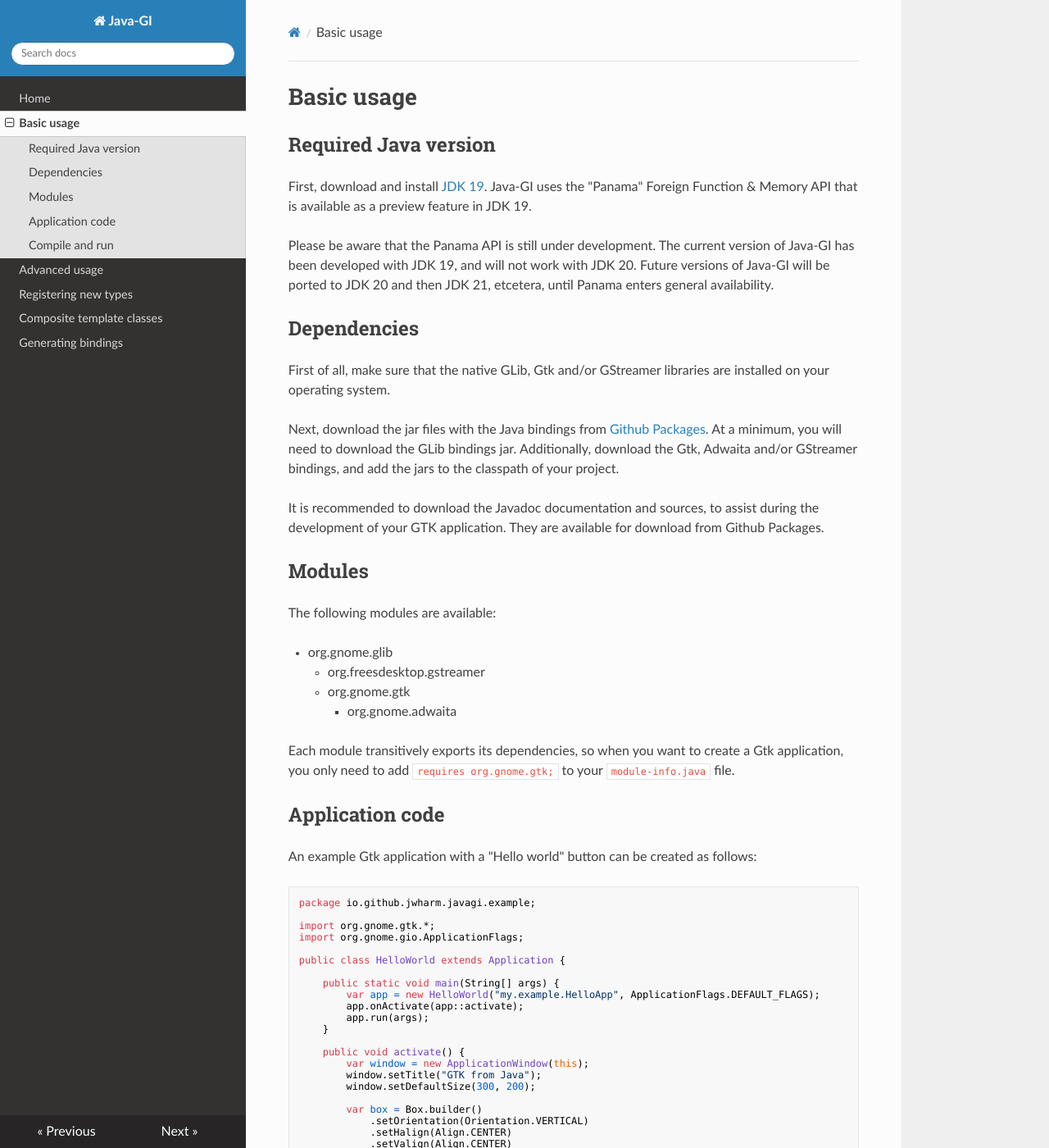
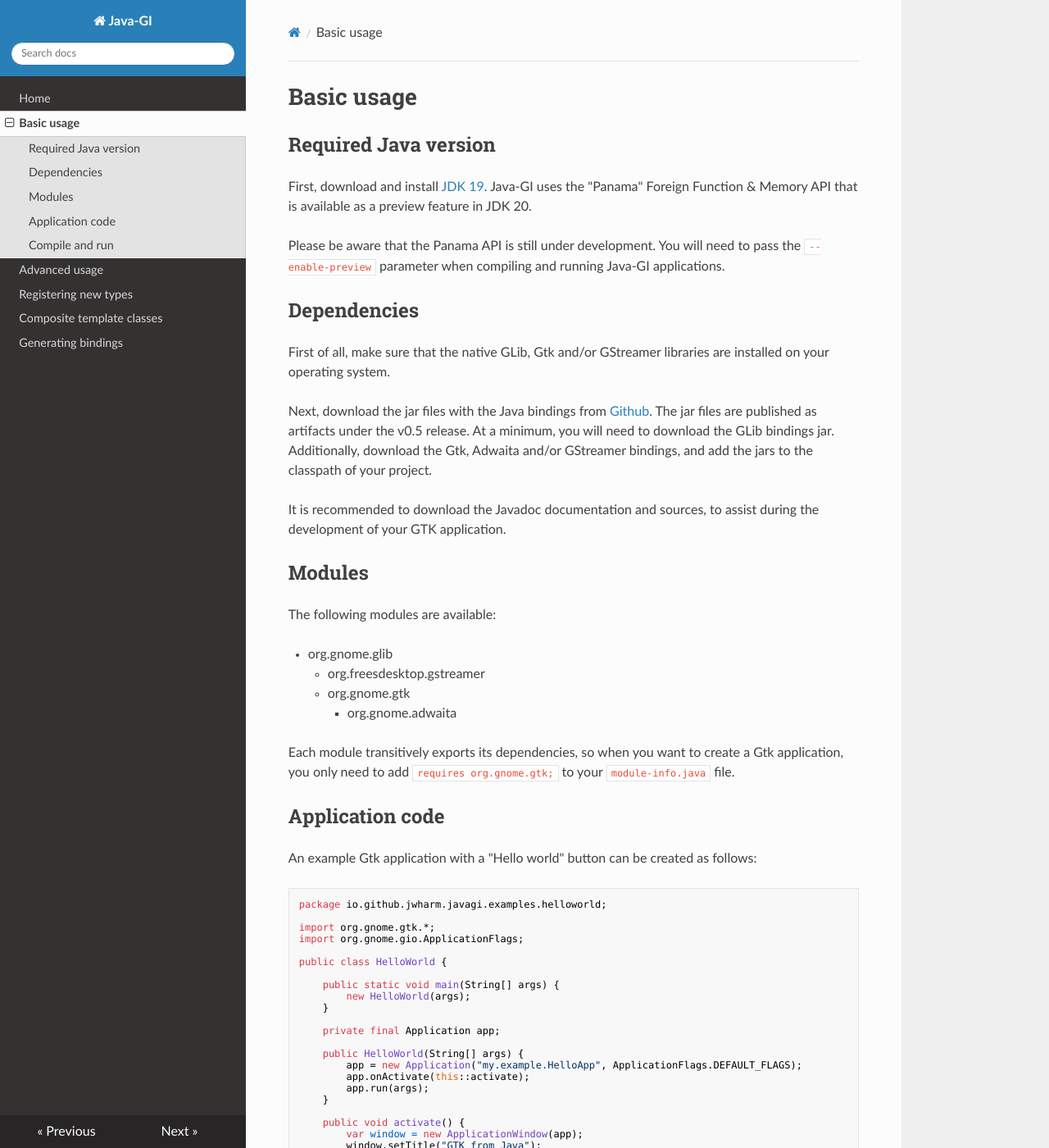
Before and after one commit to jwharm/java-gi, an MkDocs documentation site: the page built from website/docs/usage.md, in a window 1280 px wide and 1400 px high. Shown: the whole window at 82% size. Built offline with MkDocs 1.6.1, drawn with Linux system fonts in a browser that asks for light colours; nearby versions of some CDN libraries; some of the changed text lies outside the part shown.

Commit message:
Update website pages

````diff
--- a/website/docs/usage.md
+++ b/website/docs/usage.md
@@ -2,17 +2,17 @@
 
 ## Required Java version
 
-First, download and install [JDK 19](https://jdk.java.net/19/). Java-GI uses the "Panama" Foreign Function & Memory API that is available as a preview feature in JDK 19.
+First, download and install [JDK 19](https://jdk.java.net/20/). Java-GI uses the "Panama" Foreign Function & Memory API that is available as a preview feature in JDK 20.
 
-Please be aware that the Panama API is still under development. The current version of Java-GI has been developed with JDK 19, and will not work with JDK 20. Future versions of Java-GI will be ported to JDK 20 and then JDK 21, etcetera, until Panama enters general availability.
+Please be aware that the Panama API is still under development. You will need to pass the `--enable-preview` parameter when compiling and running Java-GI applications.
 
 ## Dependencies
 
 First of all, make sure that the native GLib, Gtk and/or GStreamer libraries are installed on your operating system.
 
-Next, download the jar files with the Java bindings from [Github Packages](https://github.com/jwharm?tab=packages&repo_name=java-gi). At a minimum, you will need to download the GLib bindings jar. Additionally, download the Gtk, Adwaita and/or GStreamer bindings, and add the jars to the classpath of your project.
+Next, download the jar files with the Java bindings from [Github](https://github.com/jwharm/java-gi). The jar files are published as artifacts under the v0.5 release. At a minimum, you will need to download the GLib bindings jar. Additionally, download the Gtk, Adwaita and/or GStreamer bindings, and add the jars to the classpath of your project.
 
-It is recommended to download the Javadoc documentation and sources, to assist during the development of your GTK application. They are available for download from Github Packages.
+It is recommended to download the Javadoc documentation and sources, to assist during the development of your GTK application.
 
 ## Modules
 
@@ -30,21 +30,27 @@
 An example Gtk application with a "Hello world" button can be created as follows:
 
 ```java
-package io.github.jwharm.javagi.example;
+package io.github.jwharm.javagi.examples.helloworld;
 
 import org.gnome.gtk.*;
 import org.gnome.gio.ApplicationFlags;
 
-public class HelloWorld extends Application {
+public class HelloWorld {
 
     public static void main(String[] args) {
-        var app = new HelloWorld("my.example.HelloApp", ApplicationFlags.DEFAULT_FLAGS);
-        app.onActivate(app::activate);
+        new HelloWorld(args);
+    }
+
+    private final Application app;
+
+    public HelloWorld(String[] args) {
+        app = new Application("my.example.HelloApp", ApplicationFlags.DEFAULT_FLAGS);
+        app.onActivate(this::activate);
         app.run(args);
     }
 
     public void activate() {
-        var window = new ApplicationWindow(this);
+        var window = new ApplicationWindow(app);
         window.setTitle("GTK from Java");
         window.setDefaultSize(300, 200);
 
````
Also changed, not shown: other parts of website/docs/usage.md (+1 -1 lines), website/docs/index.md (+2 -2 lines), website/docs/register.md (+24 -30 lines), website/docs/templates.md (+1 -7 lines).
